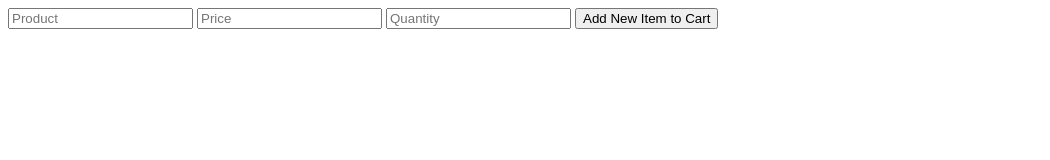
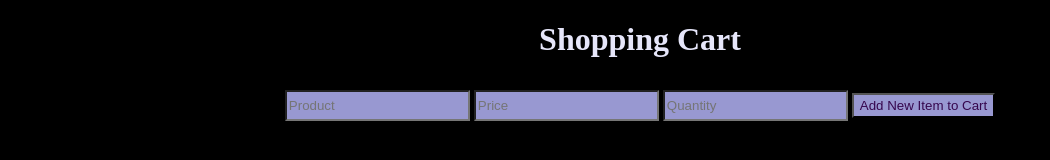
Before and after one commit to Abaseman0514/ExpressLab, a website: page public/index.html in a window 1280 px wide. Shown: the whole page, without its empty margins (0-1050 px from the left). Drawn offline with nearby package versions, Linux system fonts and the light colour scheme; no server answers.

Commit message:
final with a little styling

```diff
--- a/public/home/cart.html
+++ b/public/home/cart.html
@@ -1,8 +1,10 @@
+<h1>Shopping Cart</h1>
+
 <form ng-submit="$ctrl.postData($ctrl.addItem);">
 
-<input type="text" placeholder="Product" ng-model="$ctrl.addItem.product">
-<input type="text" placeholder="Price" ng-model="$ctrl.addItem.price">
-<input type="text" placeholder="Quantity" ng-model="$ctrl.addItem.quantity">
+<input class = "add" type="text" placeholder="Product" ng-model="$ctrl.addItem.product">
+<input class = "add" type="text" placeholder="Price" ng-model="$ctrl.addItem.price">
+<input class = "add" type="text" placeholder="Quantity" ng-model="$ctrl.addItem.quantity">
 <button>Add New Item to Cart</button>
 </form>
 
@@ -13,5 +15,5 @@
  ng-model="item.price">
  <input class="edit__input" type="text" ng-blur="$ctrl.updateData(item);"
  ng-model="item.quantity">
- <button ng-click="$ctrl.deleteData(item.id);">X</button>
+ <button ng-click="$ctrl.removeItem(item.id);">X</button>
 </section>
--- a/public/home/cart.service.js
+++ b/public/home/cart.service.js
@@ -21,7 +21,7 @@ angular
   });
  };
 
- service.deleteData = (id) => {
+ service.removeItem = (id) => {
   return $http ({
    method:"DELETE",
    url:`/items/${id}`
--- a/public/home/controller.js
+++ b/public/home/controller.js
@@ -15,8 +15,8 @@ angular
 
  CartService.getData().then(edits);
 
- $ctrl.deleteData = (id) => {
-  CartService.deleteData(id).then(edits);
+ $ctrl.removeItem = (id) => {
+  CartService.removeItem(id).then(edits);
  };
 
  $ctrl.postData = (addItem) => {
--- a/public/index.css
+++ b/public/index.css
@@ -1,3 +1,15 @@
 body {
- color: black;
+ background: black;
+text-align: center;
 }
+
+h1 {
+ color: lavender;
+}
+
+.add, .edit__input, button {
+ background: rgb(152, 152, 209);
+ color: rgb(54, 7, 78);
+ margin-top: 10px;
+ height: 25px;
+}
```
Also changed, not shown: public/index.html (+0 -8 lines).
